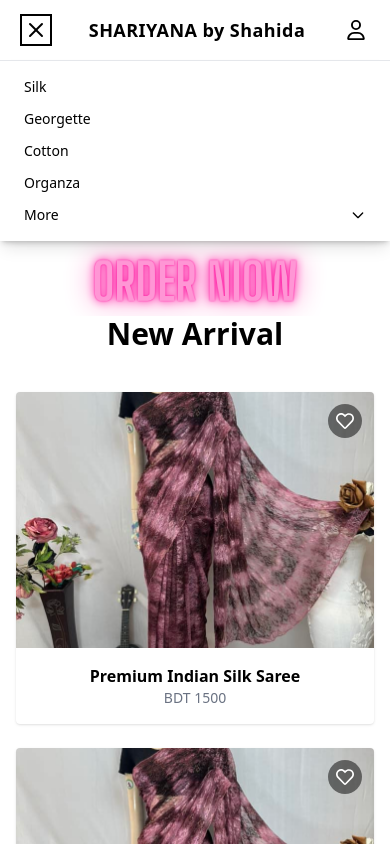
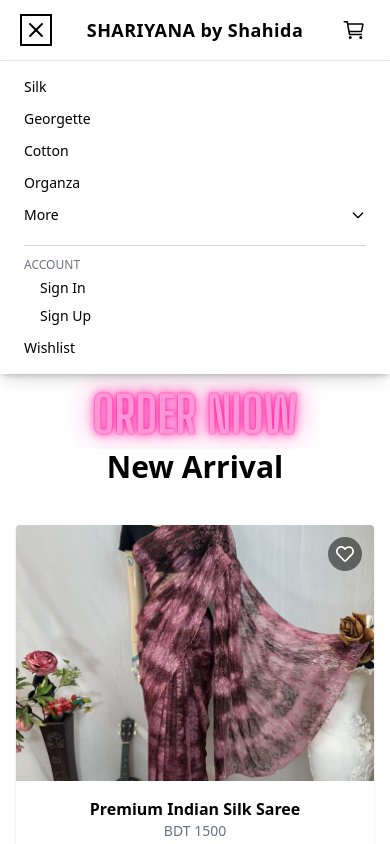
Before and after one commit to sayembillah/sareeana-ecommerce, a React (Vite) app: page / in a window 390 px wide. Both pictures are taken after a click on the button 36 px from the left and 30 px from the top of the page. Shown: the top 844 px of the page. Built offline with nearby package versions, Linux system fonts and the light colour scheme.

Commit message:
Modified mobile navbar, modified web navbar, added sign in sign up option for both mobile and web

```diff
--- a/src/Navbar.jsx
+++ b/src/Navbar.jsx
@@ -21,6 +21,27 @@ const moreCategories = [
 const Navbar = () => {
   const [mobileMenuOpen, setMobileMenuOpen] = useState(false);
   const [dropdownOpen, setDropdownOpen] = useState(false);
+  const [userDropdownOpen, setUserDropdownOpen] = useState(false);
+  const userDropdownRef = useRef(null);
+
+  useEffect(() => {
+    function handleClickOutside(event) {
+      if (dropdownRef.current && !dropdownRef.current.contains(event.target)) {
+        setDropdownOpen(false);
+      }
+
+      if (
+        userDropdownRef.current &&
+        !userDropdownRef.current.contains(event.target)
+      ) {
+        setUserDropdownOpen(false);
+      }
+    }
+
+    document.addEventListener("mousedown", handleClickOutside);
+    return () => document.removeEventListener("mousedown", handleClickOutside);
+  }, []);
+
   const dropdownRef = useRef(null);
 
   // Close dropdown if click outside
@@ -66,16 +87,10 @@ const Navbar = () => {
             SHARIYANA by Shahida
           </a>
 
-          <div className="relative group">
-            <FaRegUser
-              className="text-xl cursor-pointer hover:text-blue-600"
-              aria-label="User account"
-              tabIndex={0}
-            />
-            <span className="absolute left-1/2 -translate-x-1/2 top-full mt-1 text-xs bg-gray-800 text-white rounded px-2 py-1 opacity-0 group-hover:opacity-100 transition-opacity pointer-events-none select-none">
-              Account
-            </span>
-          </div>
+          <IoCartOutline
+            className="text-2xl hover:text-blue-600 cursor-pointer"
+            aria-label="Cart"
+          />
         </div>
 
         {/* Mobile Menu Drawer */}
@@ -94,14 +109,8 @@ const Navbar = () => {
                 </li>
               ))}
 
-              <li
-                ref={dropdownRef}
-                tabIndex={0}
-                aria-haspopup="true"
-                aria-expanded={dropdownOpen}
-                onKeyDown={handleDropdownKey}
-                className="relative"
-              >
+              {/* Dropdown for More */}
+              <li ref={dropdownRef} className="relative">
                 <button
                   onClick={() => setDropdownOpen((prev) => !prev)}
                   className="flex items-center justify-between w-full hover:text-gray-600 focus:outline-none"
@@ -115,7 +124,6 @@ const Navbar = () => {
                     fill="none"
                     viewBox="0 0 24 24"
                     stroke="currentColor"
-                    aria-hidden="true"
                   >
                     <path
                       strokeLinecap="round"
@@ -143,6 +151,33 @@ const Navbar = () => {
                     ))}
                   </ul>
                 )}
+              </li>
+
+              {/* Divider */}
+              <hr className="my-2 border-gray-300" />
+
+              {/* Account Section */}
+              <li>
+                <span className="text-gray-500 text-xs uppercase">Account</span>
+                <ul className="ml-4 space-y-2 mt-1">
+                  <li>
+                    <a href="/signin" className="block hover:text-gray-600">
+                      Sign In
+                    </a>
+                  </li>
+                  <li>
+                    <a href="/signup" className="block hover:text-gray-600">
+                      Sign Up
+                    </a>
+                  </li>
+                </ul>
+              </li>
+
+              {/* Wishlist */}
+              <li>
+                <a href="/wishlist" className="block hover:text-gray-600">
+                  Wishlist
+                </a>
               </li>
             </ul>
           </div>
@@ -234,16 +269,49 @@ const Navbar = () => {
 
           {/* Icons */}
           <ul className="flex gap-6 text-xl">
-            <li className="relative group">
-              <FaRegUser
-                className="cursor-pointer hover:text-blue-600"
+            <li
+              className="relative"
+              ref={userDropdownRef}
+              tabIndex={0}
+              aria-haspopup="true"
+              aria-expanded={userDropdownOpen}
+            >
+              <button
+                onClick={() => setUserDropdownOpen((prev) => !prev)}
+                className="text-xl hover:text-blue-600 focus:outline-none"
                 aria-label="User account"
-                tabIndex={0}
-              />
+              >
+                <FaRegUser />
+              </button>
+
               <span className="absolute left-1/2 -translate-x-1/2 top-full mt-1 text-xs bg-gray-800 text-white rounded px-2 py-1 opacity-0 group-hover:opacity-100 transition-opacity pointer-events-none select-none">
                 Account
               </span>
+
+              {userDropdownOpen && (
+                <ul className="absolute top-full right-0 mt-2 w-36 bg-white shadow-lg rounded-lg border border-gray-200 z-10">
+                  <li>
+                    <a
+                      href="/signin"
+                      onClick={() => setUserDropdownOpen(false)}
+                      className="block px-4 py-2 text-sm hover:bg-gray-100"
+                    >
+                      Sign In
+                    </a>
+                  </li>
+                  <li>
+                    <a
+                      href="/signup"
+                      onClick={() => setUserDropdownOpen(false)}
+                      className="block px-4 py-2 text-sm hover:bg-gray-100"
+                    >
+                      Sign Up
+                    </a>
+                  </li>
+                </ul>
+              )}
             </li>
+
             <li className="relative group">
               <FaRegHeart
                 className="cursor-pointer hover:text-blue-600"
```
